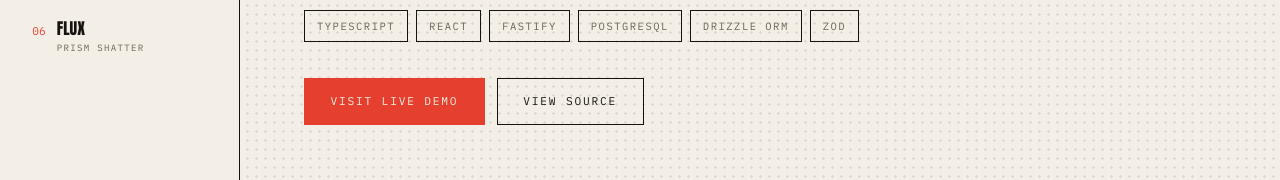
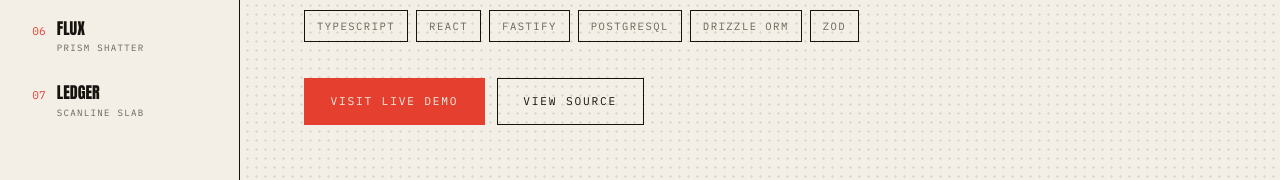
Before and after one commit to cycoconutz/portfolio-tabs, a React (Vite) app: page /portfolio-tabs/work/deadwax in a window 1280 px wide. Shown: the part 413-593 px from the top of the page. Built offline with nearby package versions, Linux system fonts and the light colour scheme.

Commit message:
Add Ledger revenue tracker as its own themed project page

```diff
--- a/index.html
+++ b/index.html
@@ -12,7 +12,7 @@
     <link rel="preconnect" href="https://fonts.googleapis.com" />
     <link rel="preconnect" href="https://fonts.gstatic.com" crossorigin />
     <link
-      href="https://fonts.googleapis.com/css2?family=Anton&family=Archivo+Black&family=Archivo:wght@400;500;600&family=Fraunces:opsz,wght@9..144,400;9..144,600&family=IBM+Plex+Mono:wght@400;500;600&family=Inter:wght@300;400;500;600&family=JetBrains+Mono:wght@400;600&family=Orbitron:wght@400;500;700&family=Quicksand:wght@400;500;600&family=Share+Tech+Mono&family=Space+Grotesk:wght@400;500;700&family=VT323&family=Work+Sans:wght@300;400;600&display=swap"
+      href="https://fonts.googleapis.com/css2?family=Anton&family=Archivo+Black&family=Archivo:wght@400;500;600&family=DM+Serif+Display&family=Fraunces:opsz,wght@9..144,400;9..144,600&family=IBM+Plex+Mono:wght@400;500;600&family=Inter:wght@300;400;500;600&family=JetBrains+Mono:wght@400;600&family=Orbitron:wght@400;500;700&family=Quicksand:wght@400;500;600&family=Share+Tech+Mono&family=Space+Grotesk:wght@400;500;700&family=VT323&family=Work+Sans:wght@300;400;600&display=swap"
       rel="stylesheet"
     />
     <title>Project Catalog — Selected Work</title>
--- a/src/data/projects.ts
+++ b/src/data/projects.ts
@@ -5,6 +5,7 @@ import vaultShot from '../assets/shots/vault.png'
 import solaceShot from '../assets/shots/solace.png'
 import karmaticShot from '../assets/shots/karmatic.png'
 import fluxShot from '../assets/shots/flux.png'
+import ledgerShot from '../assets/shots/ledger.png'
 
 export interface ProjectLink {
   label: string
@@ -181,5 +182,31 @@ export const projects: Project[] = [
     theme: 'flux',
     wipe: 'shatter',
   },
+  {
+    slug: 'ledger',
+    index: '07',
+    name: 'Ledger',
+    tag: 'Project',
+    year: '2026',
+    role: 'Front-end — import parser, data layer & local persistence',
+    tagline: 'A zero-backend revenue and receipt tracker.',
+    description:
+      'Ledger is a local-first tracker for small sellers. Import a CSV sales export (a Depop report drops straight in), review the revenue in a filterable table, and log expenses with a category, a label and a receipt photo. Everything is stored on-device with IndexedDB — there is no backend, no login and no account, so records never leave the browser.',
+    highlights: [
+      'Column-guessing CSV import that maps a resale export (Date of sale, Description, Total) into dated revenue rows',
+      'Filterable revenue table with running totals, category color chips and label search',
+      'Expense entries with category, label and an attached receipt image, all kept locally',
+      'IndexedDB persistence plus one-click JSON backup and restore',
+      'Zero backend and zero login — the whole app runs client-side',
+    ],
+    tech: ['JavaScript', 'HTML/CSS', 'IndexedDB', 'CSV'],
+    links: [
+      { label: 'Visit live site', href: 'https://cycoconutz.github.io/revenue-tracker/', kind: 'live' },
+      { label: 'View source', href: 'https://github.com/cycoconutz/revenue-tracker', kind: 'repo' },
+    ],
+    shot: ledgerShot,
+    theme: 'ledger',
+    wipe: 'scanline',
+  },
 
 ]
--- a/src/theme/themes.css
+++ b/src/theme/themes.css
@@ -119,3 +119,20 @@
   --display-transform: none;
   --shadow: 0 26px 70px -24px rgba(190,255,59,0.35), 0 0 40px -16px rgba(255,59,235,0.28);
 }
+
+[data-theme='ledger'] {
+  --bg: #f6f3ec;
+  --bg-2: #efe9dd;
+  --fg: #1c1a17;
+  --muted: #6f6759;
+  --accent: #2f7d46;
+  --accent-2: #c2410c;
+  --border: rgba(28, 26, 23, 0.16);
+  --card: #faf8f2;
+  --radius: 6px;
+  --font-display: 'DM Serif Display', serif;
+  --font-body: 'Inter', system-ui, sans-serif;
+  --font-mono: 'IBM Plex Mono', monospace;
+  --display-transform: none;
+  --shadow: 0 26px 60px -28px rgba(47, 125, 70, 0.4);
+}
```
Also changed, not shown: src/assets/shots/ledger.png (added).
